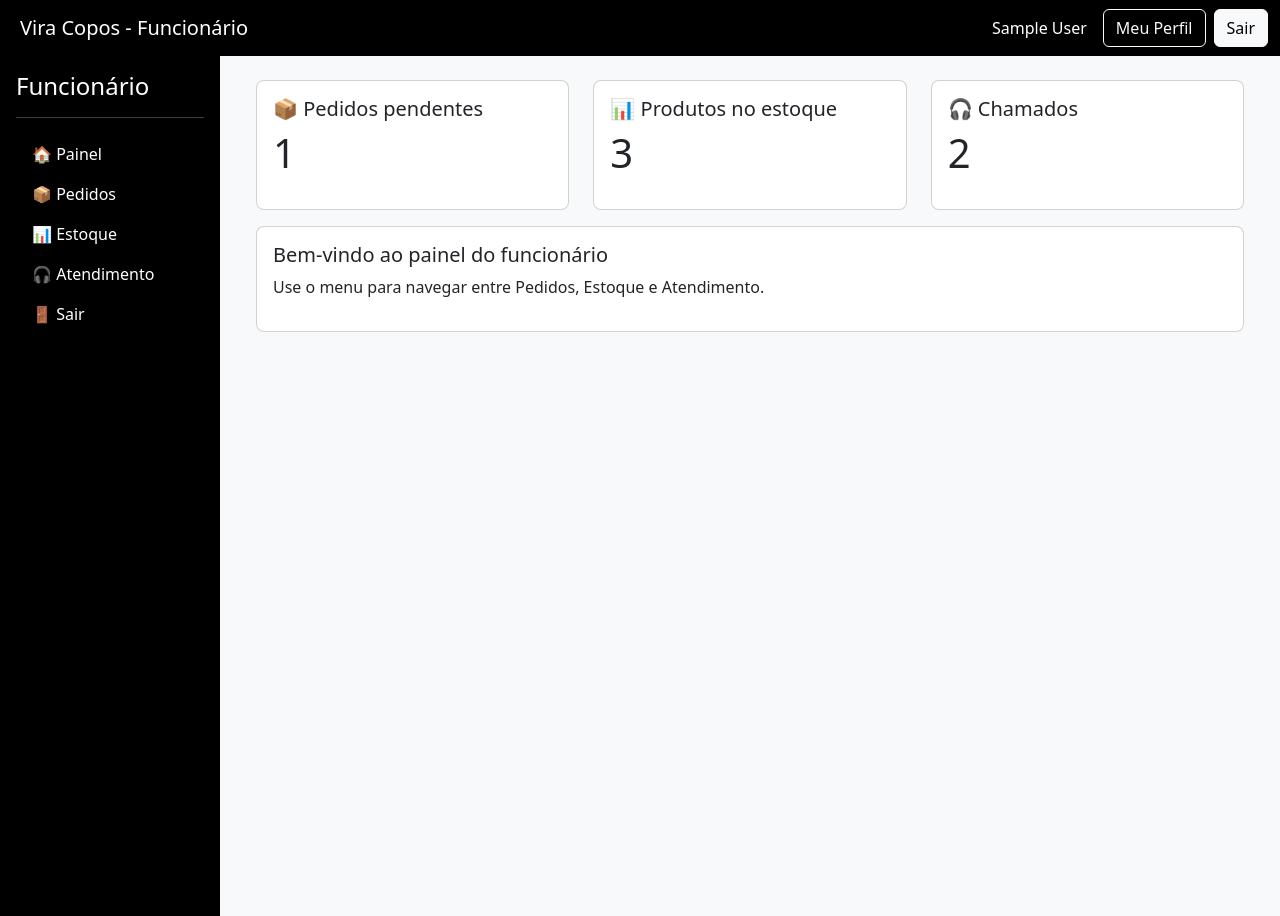
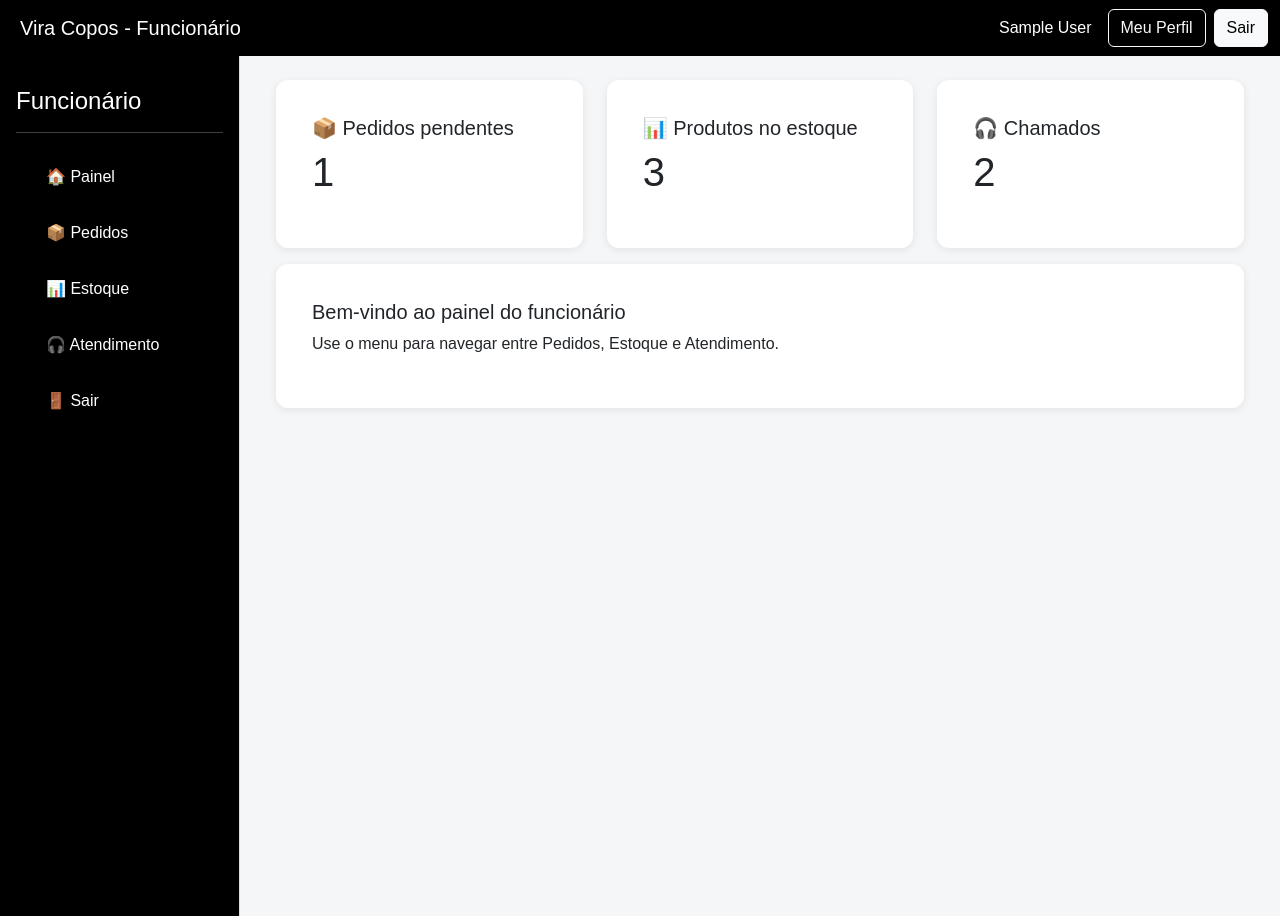
Before and after one commit to tccgrupo8/tccgrupo8, a PHP site: page /painel.php in a window 1280 px wide. Run offline with PHP 8.4, Linux system fonts and the light colour scheme; the visitor is signed in with stand-in values (Sample User, id 1); data comes from the database, SQL or seed files in the repository.

Commit message:
1234
534

```diff
--- a/style.css
+++ b/style.css
@@ -1,76 +1,145 @@
-/* Custom styles: keeps the earlier sidebar look combined with Bootstrap */
-body { background-color: #f4f4f4; }
-.sidebar { width: 220px; min-height: 100vh; position: fixed; left: 0; top: 56px; }
-.content { margin-left: 220px; width: calc(100% - 220px); min-height: calc(100vh - 56px); }
+/* ================================
+   ESTILO GERAL DA APLICAÇÃO
+================================ */
+* {
+    margin: 0;
+    padding: 0;
+    box-sizing: border-box;
+    font-family: "Poppins", sans-serif;
+}
+
+body {
+    background-color: #f5f6f8;
+    color: #333;
+}
+
+/* ================================
+   SIDEBAR
+================================ */
+.sidebar {
+    width: 240px;
+    min-height: 100vh;
+    background: #ffffff;
+    position: fixed;
+    left: 0;
+    top: 56px;
+    border-right: 1px solid #ddd;
+    padding-top: 15px;
+    transition: 0.3s ease;
+}
+
+.sidebar a {
+    display: block;
+    padding: 12px 20px;
+    color: #333;
+    text-decoration: none;
+    font-weight: 500;
+    border-radius: 8px;
+    margin: 4px 10px;
+    transition: 0.2s;
+}
+
+.sidebar a:hover {
+    background-color: #198754;
+    color: #fff;
+    transform: translateX(4px);
+}
+
+/* MOBILE */
 @media (max-width: 767px) {
     .sidebar { display: none; }
-  .content { margin-left: 0; width: 100%; }
-}
-.card { border-radius: 8px; }
-body {
-  background-color: #f8f9fa;
+    .content { margin-left: 0 !important; width: 100% !important; }
 }
 
-/* Título das categorias */
+/* ================================
+   ÁREA PRINCIPAL
+================================ */
+.content {
+    margin-left: 240px;
+    padding: 20px;
+    width: calc(100% - 240px);
+    min-height: calc(100vh - 56px);
+}
+
+/* ================================
+   CARTÕES
+================================ */
+.card {
+    border-radius: 12px;
+    background: #fff;
+    border: none;
+    box-shadow: 0 2px 8px rgba(0,0,0,0.08);
+    padding: 20px;
+}
+
+/* ================================
+   TÍTULOS DE CATEGORIA
+================================ */
 .categoria-titulo {
     margin-top: 40px;
-  font-size: 22px;
-  font-weight: bold;
-  color: #333;
+    font-size: 24px;
+    font-weight: 700;
+    color: #222;
     border-bottom: 3px solid #198754;
     display: inline-block;
-  padding-bottom: 5px;
+    padding-bottom: 6px;
 }
 
-/* Cards dos produtos */
+/* ================================
+   PRODUTOS
+================================ */
 .produto-card {
-  transition: transform 0.2s, box-shadow 0.2s;
-  border-radius: 12px;
+    transition: 0.25s ease;
+    border-radius: 14px;
+    background-color: #fff;
     overflow: hidden;
-  background-color: #fff;
+    border: 1px solid #e5e5e5;
 }
 
 .produto-card:hover {
-  transform: scale(1.03);
-  box-shadow: 0 0 15px rgba(0,0,0,0.15);
+    transform: translateY(-5px);
+    box-shadow: 0 8px 20px rgba(0,0,0,0.15);
 }
 
-/* Imagem do produto */
+/* Imagem */
 .produto-card img {
+    width: 100%;
     height: 180px;
     object-fit: cover;
-  border-radius: 12px 12px 0 0;
 }
 
-/* Informações do produto */
+/* Informação */
 .produto-info {
     padding: 15px;
-  background-color: #fff;
-  border-radius: 0 0 12px 12px;
     text-align: center;
 }
 
 .produto-nome {
-  font-weight: bold;
-  font-size: 18px;
+    font-weight: 700;
+    font-size: 19px;
+    color: #333;
 }
 
 .produto-preco {
     color: #198754;
-  font-size: 16px;
+    font-size: 17px;
     font-weight: 600;
     margin-top: 5px;
 }
 
-/* Botão de adicionar produto */
+/* Botão */
 .btn-escolher {
     background-color: #ffc107;
     border: none;
     font-weight: bold;
     color: #000;
+    padding: 10px 16px;
+    border-radius: 8px;
+    transition: 0.2s;
 }
 
 .btn-escolher:hover {
     background-color: #e0a800;
     color: #fff;
+    transform: translateY(-2px);
 }
```
Lines whose indentation alone changed are shown as unchanged.
